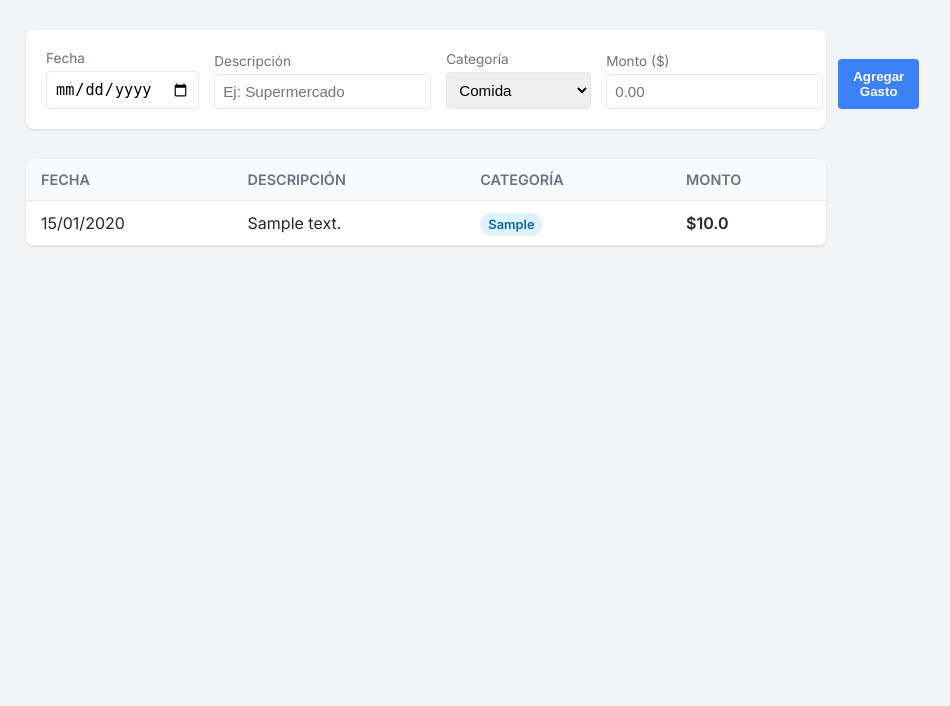
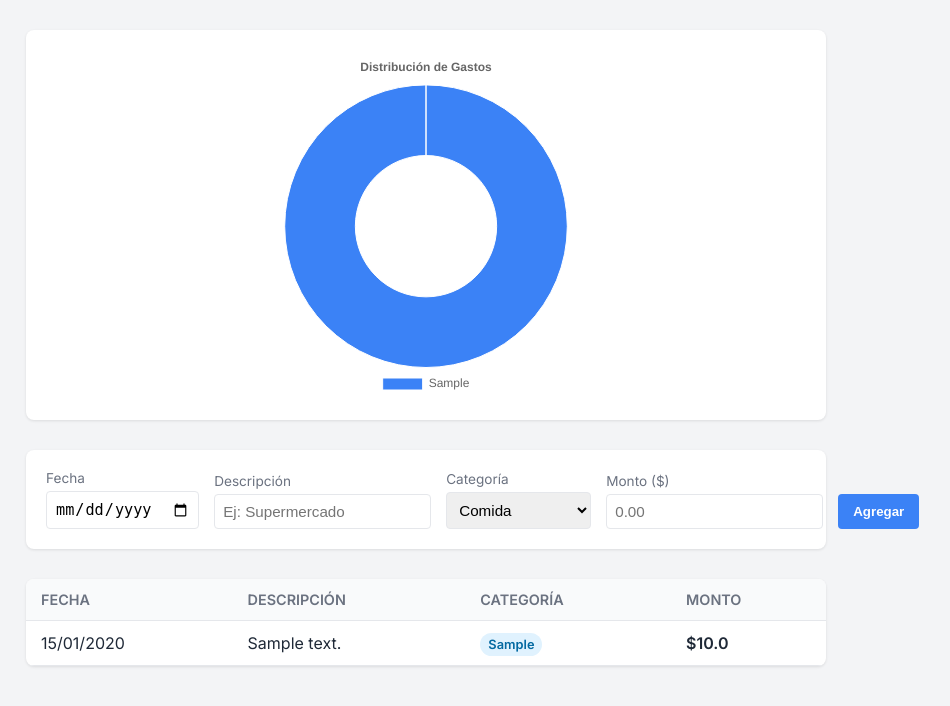
Before and after one commit to ryakimovicz/flask-expense-tracker, a Flask app: page / in a window 1280 px wide. Shown: the part 80-786 px from the top of the page, without its empty margins (214-1164 px from the left). Run offline with Flask 3, Linux system fonts and the light colour scheme; tables that the repository leaves empty hold one stand-in row (values such as "Sample post").

Commit message:
Implementar Dashboard interactivo con Chart.js y API de datos

```diff
--- a/app.py
+++ b/app.py
@@ -1,4 +1,4 @@
-from flask import Flask, render_template, request, redirect, url_for
+from flask import Flask, render_template, request, redirect, url_for, jsonify
 from flask_sqlalchemy import SQLAlchemy
 from datetime import datetime
 
@@ -53,6 +53,24 @@ def home():
     expenses = Expense.query.order_by(Expense.date.desc()).all()
     return render_template('index.html', expenses=expenses)
 
+@app.route('/api/chart-data')
+def chart_data():
+    # Agrupamos los gastos por categoría
+    expenses = Expense.query.all()
+    data = {}
+
+    for expense in expenses:
+        if expense.category in data:
+            data[expense.category] += expense.amount
+        else:
+            data[expense.category] = expense.amount
+
+    # Preparamos las listas para Chart.js
+    labels = list(data.keys())
+    values = list(data.values())
+
+    return jsonify({'labels': labels, 'data': values})
+
 # --- Ejecución ---
 if __name__ == '__main__':
     app.run(debug=True)
--- a/static/css/style.css
+++ b/static/css/style.css
@@ -121,3 +121,21 @@ th {
         grid-template-columns: 1fr;
     }
 }
+
+/* Gráfico */
+.chart-section {
+    background-color: var(--card-bg);
+    padding: 20px;
+    border-radius: 8px;
+    box-shadow: 0 1px 3px rgba(0,0,0,0.1);
+    margin-bottom: 30px;
+    /* Centrar y limitar tamaño */
+    display: flex;
+    justify-content: center;
+    max-height: 400px;
+}
+
+#expenseChart {
+    max-width: 100%;
+    max-height: 350px;
+}
--- /dev/null
+++ b/static/js/dashboard.js
@@ -0,0 +1,47 @@
+document.addEventListener('DOMContentLoaded', function() {
+
+    fetch('/api/chart-data')
+        .then(response => response.json())
+        .then(data => {
+
+            const ctx = document.getElementById('expenseChart').getContext('2d');
+
+            if (data.labels.length === 0) {
+                // Si no hay datos, no dibujamos nada o mostramos mensaje
+                return;
+            }
+
+            new Chart(ctx, {
+                type: 'doughnut', // Tipo de gráfico: 'pie', 'bar', 'line', 'doughnut'
+                data: {
+                    labels: data.labels,
+                    datasets: [{
+                        label: 'Gastos por Categoría',
+                        data: data.data,
+                        backgroundColor: [
+                            '#3b82f6', // Azul (Comida)
+                            '#10b981', // Verde (Transporte)
+                            '#f59e0b', // Amarillo (Servicios)
+                            '#ef4444', // Rojo (Entretenimiento)
+                            '#8b5cf6', // Violeta (Otros)
+                            '#6b7280'  // Gris (Extra)
+                        ],
+                        borderWidth: 1
+                    }]
+                },
+                options: {
+                    responsive: true,
+                    plugins: {
+                        legend: {
+                            position: 'bottom',
+                        },
+                        title: {
+                            display: true,
+                            text: 'Distribución de Gastos'
+                        }
+                    }
+                }
+            });
+        })
+        .catch(error => console.error('Error cargando el gráfico:', error));
+});
--- a/templates/index.html
+++ b/templates/index.html
@@ -5,7 +5,6 @@
     <meta name="viewport" content="width=device-width, initial-scale=1.0">
     <title>Gestor de Gastos</title>
     <link rel="stylesheet" href="{{ url_for('static', filename='css/style.css') }}">
-    <!-- Fuente Google -->
     <link href="https://fonts.googleapis.com/css2?family=Inter:wght@400;600&display=swap" rel="stylesheet">
 </head>
 <body>
@@ -15,7 +14,12 @@
             <h1>💰 Control de Gastos</h1>
         </header>
 
-        <!-- Formulario de Carga -->
+        <!-- Sección de Gráfico (NUEVO) -->
+        <section class="chart-section">
+            <canvas id="expenseChart"></canvas>
+        </section>
+
+        <!-- Formulario -->
         <section class="form-section">
             <form action="/" method="POST">
                 <div class="form-group">
@@ -40,11 +44,11 @@
                     <label>Monto ($)</label>
                     <input type="number" name="amount" step="0.01" placeholder="0.00" required>
                 </div>
-                <button type="submit" class="btn-add">Agregar Gasto</button>
+                <button type="submit" class="btn-add">Agregar</button>
             </form>
         </section>
 
-        <!-- Tabla de Resultados -->
+        <!-- Tabla -->
         <section class="table-section">
             <table>
                 <thead>
@@ -73,5 +77,11 @@
         </section>
     </div>
 
+    <!-- Scripts (NUEVO) -->
+    <!-- 1. Librería Chart.js desde CDN -->
+    <script src="https://cdn.jsdelivr.net/npm/chart.js"></script>
+    <!-- 2. Nuestro script personalizado -->
+    <script src="{{ url_for('static', filename='js/dashboard.js') }}"></script>
+
 </body>
 </html>
```
